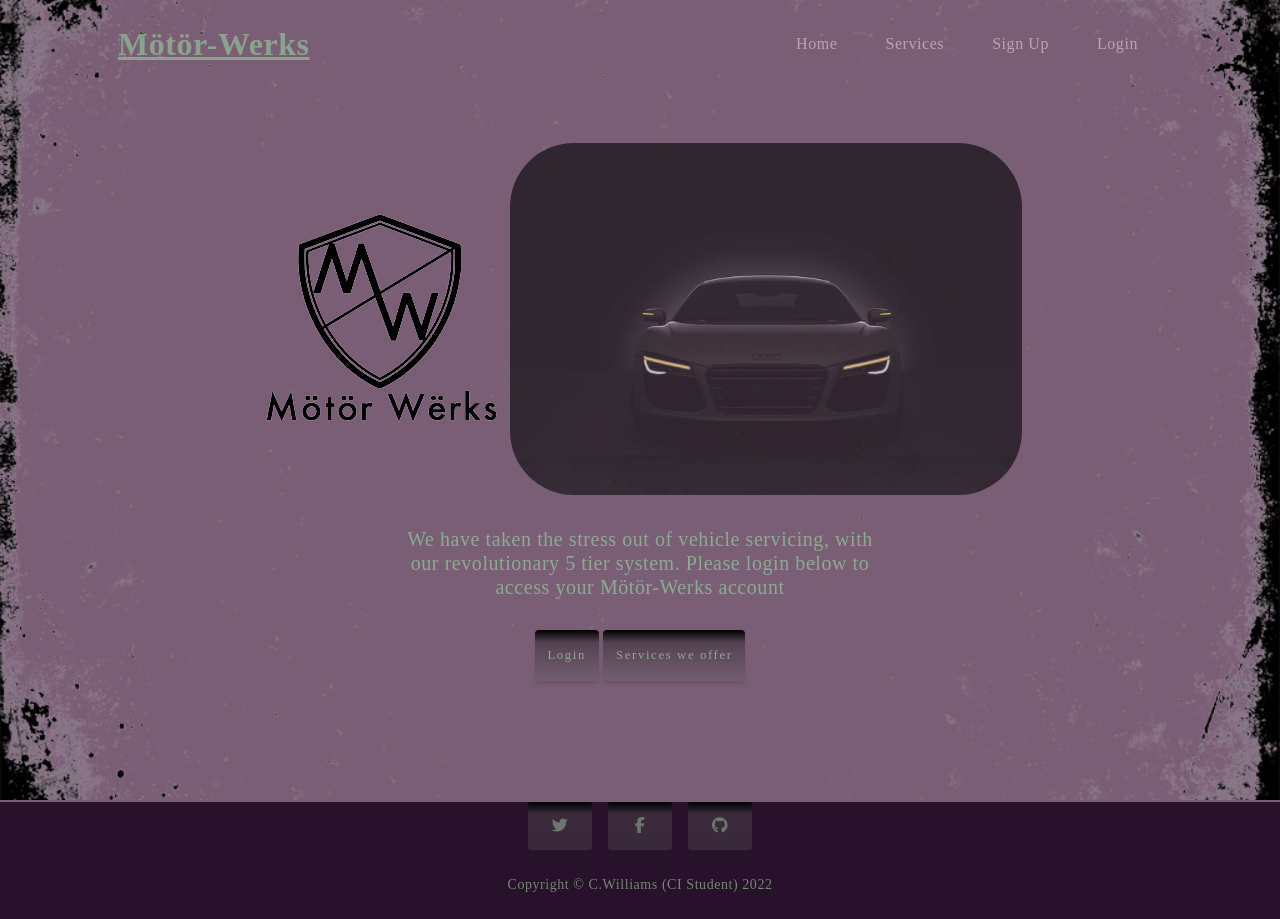
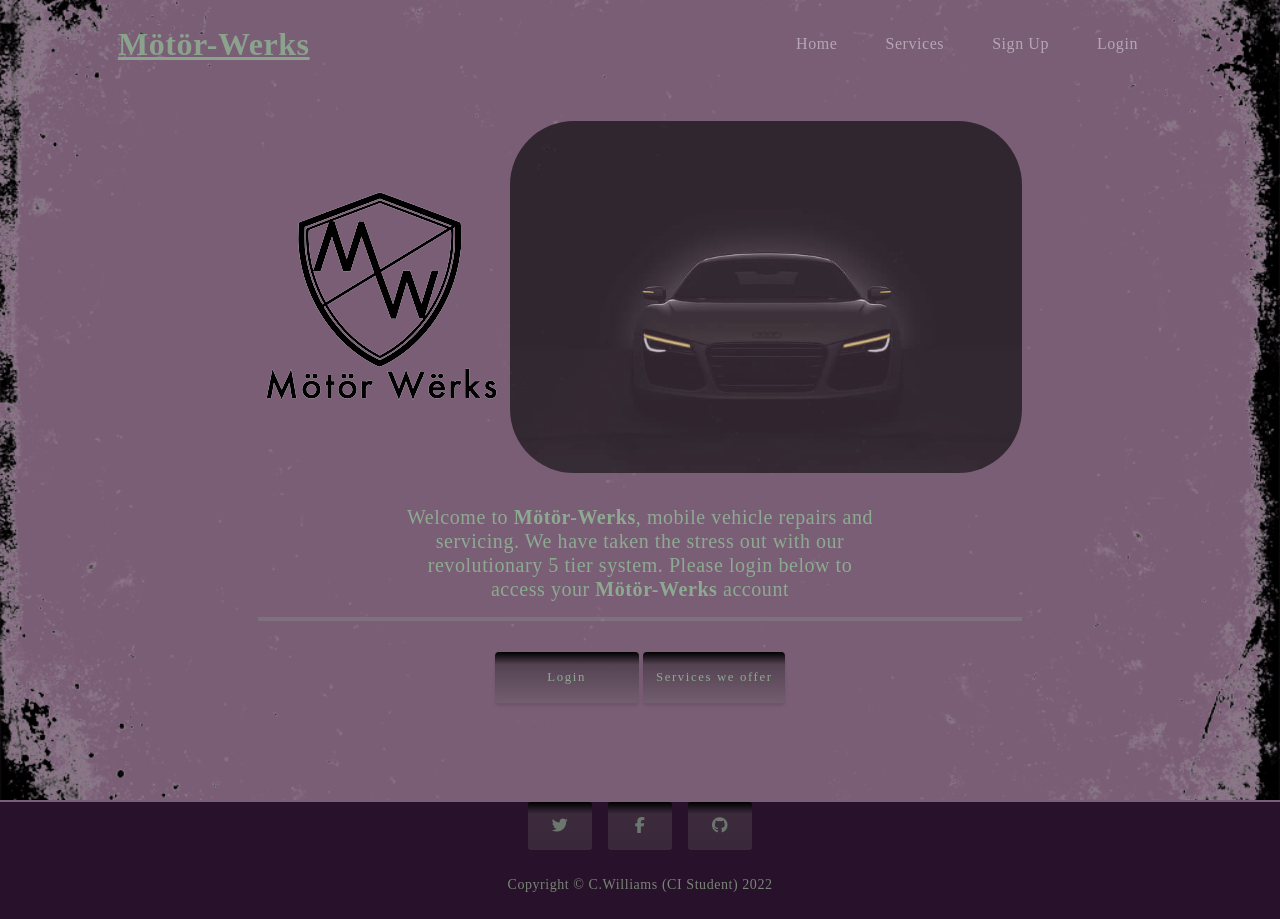
Before and after one commit to Chr15w1986/Motor-Werks, a Django app: page / in a window 1280 px wide. Run offline with Django 3.2, Linux system fonts and the light colour scheme; some libraries are stand-ins or nearby versions; some web fonts are replaced.

Commit message:
restyle login button, tidy up positioning

```diff
--- a/home/templates/home/index.html
+++ b/home/templates/home/index.html
@@ -11,13 +11,16 @@
         <h2 class="mx-auto mt-2 mb-2">View our available services below,
         pay for your chosen service
         and we will come to you!</h2>
+        <hr>
         <a class="btn btn-secondary" href="{% url 'services' %}">Services we offer</a>
 
 
     {% else %}
-        <h2 class="mx-auto mt-3 mb-3">We have taken the stress out of vehicle servicing, with our revolutionary
-            5 tier system. Please login below to access your Mötör-Werks account</h2>
-        <a class="btn btn-secondary" href="{% url 'account_login' %}">Login</a>
+        <h2 class="mx-auto mt-3 mb-3">Welcome to <strong>Mötör-Werks</strong>, mobile vehicle repairs and servicing.
+            We have taken the stress out with our revolutionary
+            5 tier system. Please login below to access your <strong>Mötör-Werks</strong> account</h2>
+            <hr>
+        <a class="btn btn-secondary login" href="{% url 'account_login' %}">Login</a>
         <a class="btn btn-secondary" href="{% url 'services' %}">Services we offer</a>
     {% endif %}
 
--- a/services/templates/services/services.html
+++ b/services/templates/services/services.html
@@ -13,6 +13,7 @@
         <a class="btn btn-secondary" href="{% url 'services_detail' object.id %}">{{ object }}</a></li>
     {% endfor %}
         <br>
+        <hr>
         <a class="btn btn-danger" href="{% url 'services' %}">GO BACK</a>
     {% else %}
 
@@ -22,7 +23,8 @@
         <a class="btn btn-secondary" href="{% url 'services_detail' object.id %}">{{ object }}</a></li>
     {% endfor %}
         <br>
-        <a class="btn btn-secondary" href="{% url 'account_login' %}">Login</a>
+        <hr>
+        <a class="btn btn-secondary login" href="{% url 'account_login' %}">Login</a>
     {% endif %}
 
 {% endblock %}
--- a/static/css/style.css
+++ b/static/css/style.css
@@ -25,6 +25,11 @@ h1 {
   font-weight: 500;
   line-height: 1.2;
   color: #8daa91;
+}
+
+hr {
+  color: #7a5e76;
+  border: solid 2px #8daa91;
 }
 
 p {
@@ -265,6 +270,10 @@ a:hover {
   border: 0;
 }
 
+.login {
+  min-width: 9rem;
+}
+
 /*------------------------------ Form styling */
 label {
   display: inline-block;
--- a/templates/base.html
+++ b/templates/base.html
@@ -11,7 +11,8 @@
     <meta name="viewport" content="width=device-width, initial-scale=1, shrink-to-fit=no">
     <meta name="keywords" content="mobile vehicle servicing, vehicle repair, tyre replacement, minor service, vehicle services, motors,
     suspension repairs, major service, oil change, repairs, brake overhaul, brakes replacement,
-    car inspections near me, car servicing near me, car mechanic near me, Motor Werks">
+    car inspections near me, car servicing near me, car mechanic near me, Motor Werks, shock absorber, suspension issues,
+    coil springs and shock absorbers, repair services, tyre wear,">
     <meta name="google-site-verification" content="l7DY7IEvUt7X8PbyjlB1VODvtHdWP4cwkbuVFhifIsc"/>
     {% endblock %}
 
```
